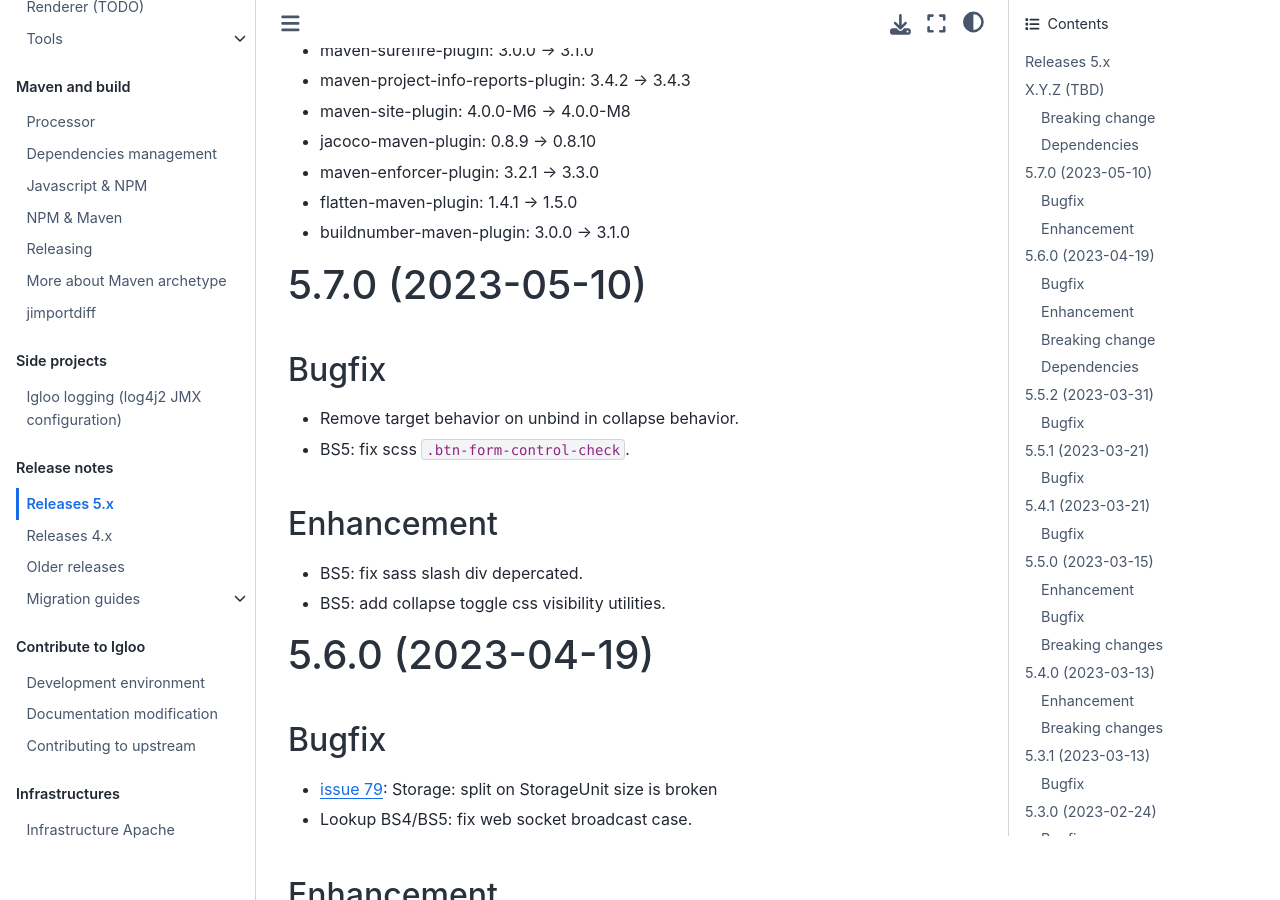
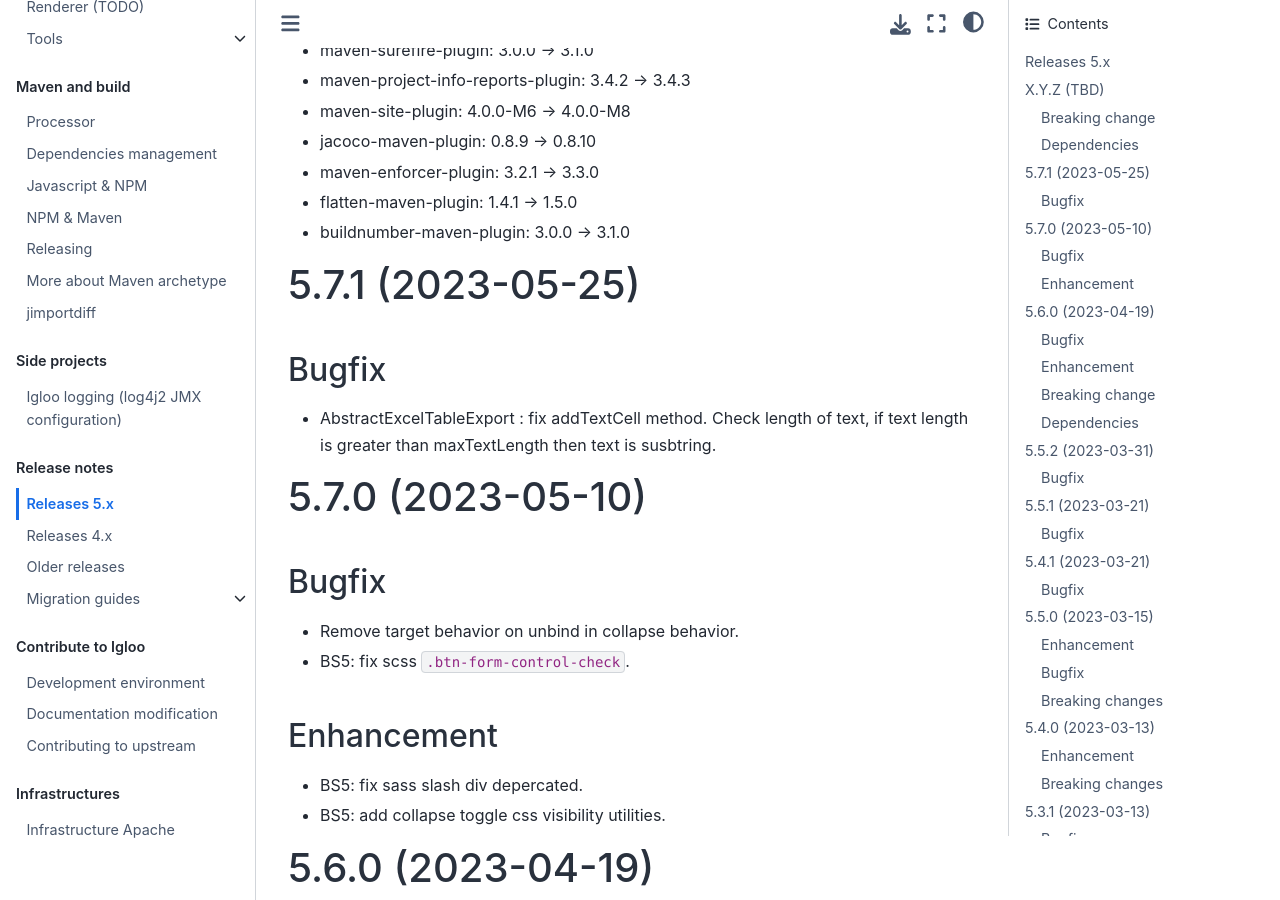
Before and after one commit to igloo-project/igloo-doc, a Sphinx documentation site: the page built from source/release-notes/releases-5.x.md, in a window 1280 px wide and 900 px high, scrolled down 1014 px. Built offline with Sphinx 7.4.7 and the Sphinx Book theme 1.1.4, drawn with Linux system fonts in a browser that asks for light colours.

Commit message:
Changelog Igloo 5.7.1

```diff
--- a/source/release-notes/releases-5.x.md
+++ b/source/release-notes/releases-5.x.md
@@ -38,6 +38,15 @@ Maven plugins:
 * maven-enforcer-plugin: 3.2.1 -> 3.3.0
 * flatten-maven-plugin: 1.4.1 -> 1.5.0
 * buildnumber-maven-plugin: 3.0.0 -> 3.1.0
+
+(v5.7.1)=
+
+# 5.7.1 (2023-05-25)
+
+## Bugfix
+
+* AbstractExcelTableExport : fix addTextCell method. Check length of text, if
+  text length is greater than maxTextLength then text is susbtring.
 
 (v5.7.0)=
 
```
